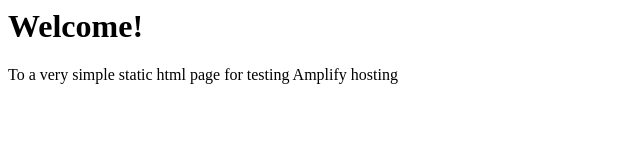
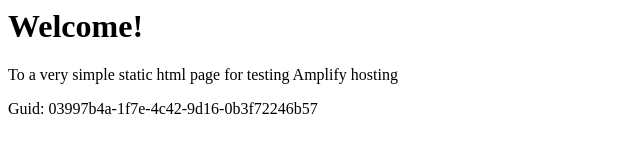
Before and after one commit to aws-aemilia-gru/Github-PR-Commit-Integration-Test-DoNotTouch-Gith-P5X5MO5I-v1-preprod-sa-east-1, a website: page src/index.html in a window 1280 px wide. Shown: the whole page, without its empty margins (0-640 px from the left). Drawn offline with Linux system fonts and the light colour scheme.

Commit message:
commit from integ tests

```diff
--- a/src/index.html
+++ b/src/index.html
@@ -1,3 +1,5 @@
+
+
 <html lang="en">
 
 <head>
@@ -10,6 +12,6 @@
 <body>
     <h1>Welcome!</h1>
     <p>To a very simple static html page for testing Amplify hosting</p>
-</body>
+    <p>Guid: 03997b4a-1f7e-4c42-9d16-0b3f72246b57</p></body>
 
 </html>
```
